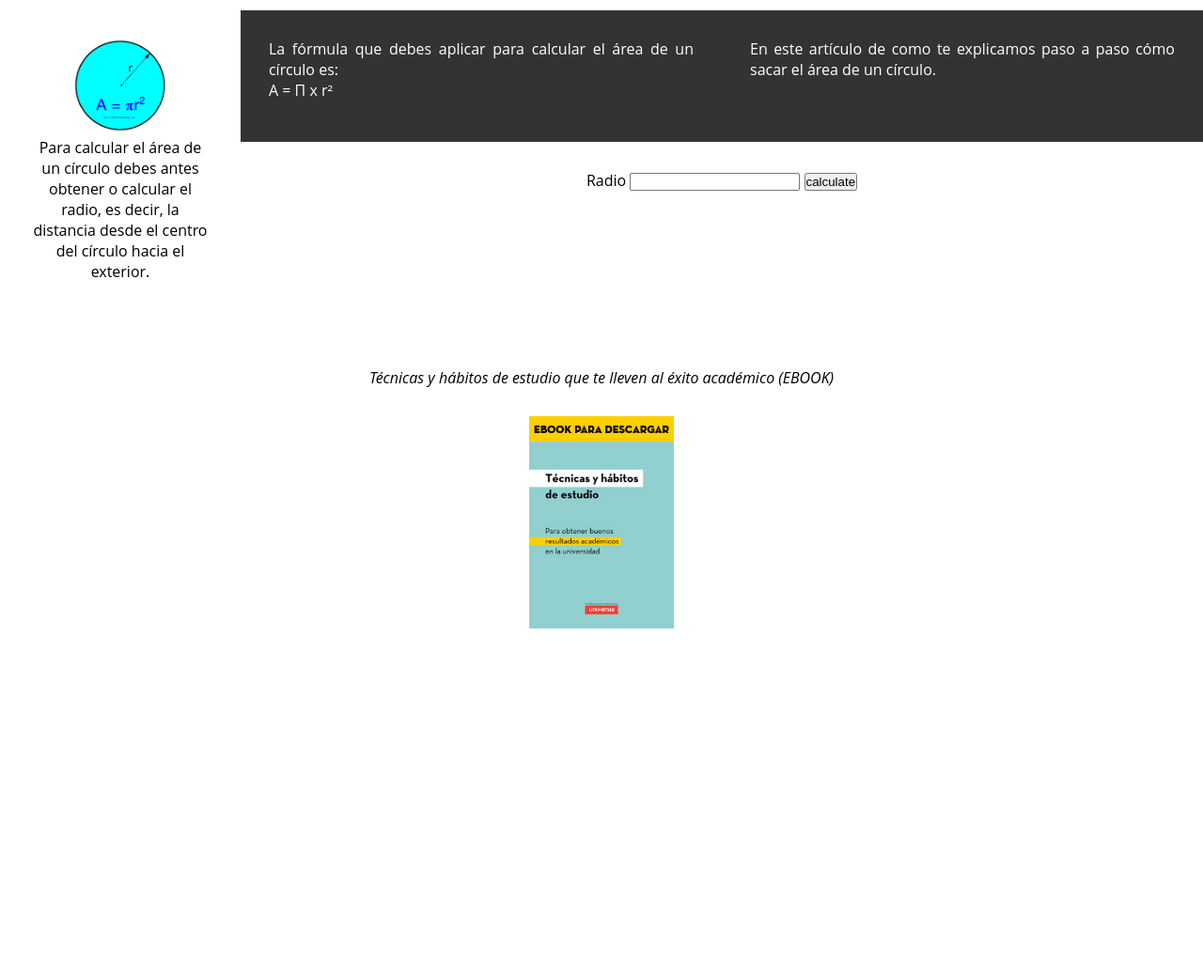
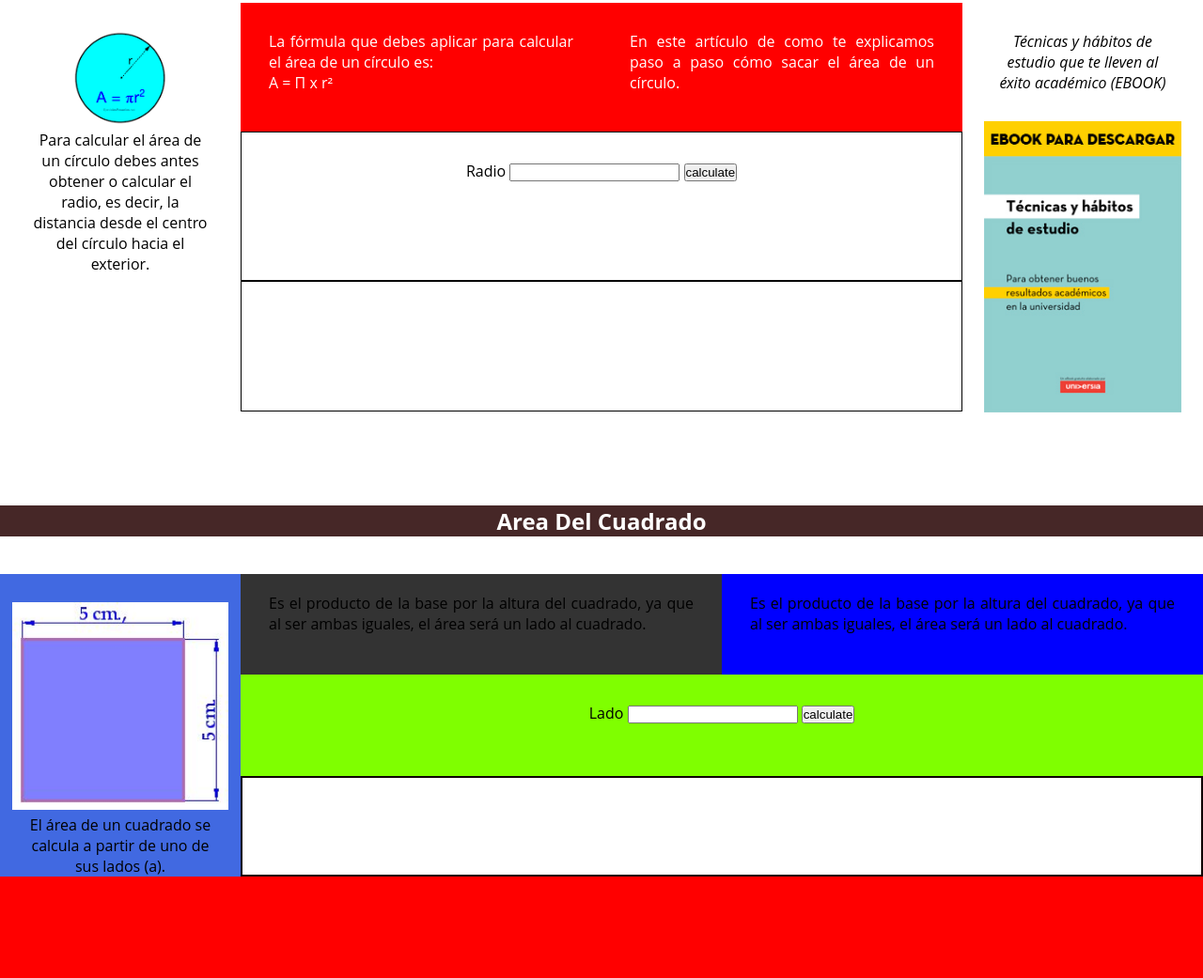
Before and after one commit to brunochan2001/Matemagia, a plain HTML site: page Index-Pagina.html in a window 1280 px wide. Shown: the part 693-1734 px from the top of the page at 94% size. Before the commit the page ends 1404 px from the top, so only its background shows below. Drawn offline with Linux system fonts and the light colour scheme.

Commit message:
Cuadrado-mobile

```diff
--- a/Index-Pagina.html
+++ b/Index-Pagina.html
@@ -43,12 +43,8 @@
        </div>
     </div>
 
-    <br>
-    <br>
-    <br>
-    <br>
 
-    <h2>Area del Circulo</h2>
+    <h2 class="title2">Area del Circulo</h2>
     <section class="grid-circulo">
         <header class="cabe">
             <img src="/imagenes/descarga.png" class="img-circulo" alt="img">
@@ -77,6 +73,37 @@
     </section>
 
 
+    <h2 class="title2"> Area Del Cuadrado</h2>
+    <section class="grid-cuadrado">
+      <header class="cabe1">
+        <img src="/imagenes/cuadrado.jpg" alt="img" class="img-cuadrado">
+        <p class="text-cuadrado">El área de un cuadrado se calcula a partir de uno de sus lados (a).</p>
+      </header>
+      <article class="content-3">
+        <p class="text-cuadrado">
+          Es el producto de la base por la altura del cuadrado, ya que al ser ambas iguales, el área será un lado al cuadrado.
+        </p>
+      </article>
+      <article class="content-4">
+        <p class="text-cuadrado">Es el producto de la base por la altura del cuadrado, ya que al ser ambas iguales, el área será un lado al cuadrado.</p>
+      </article>
+      <aside class="Sidebar-3">
+        <form id="form4">
+        <label for="number-8">Lado </label>
+        <input type="number" name="number8" id="number-8">
+        <input type="submit" value="calculate">
+        </form>
+      </aside>
+      <aside class="Sidebar-4">
+        <p id="result4"></p>
+      </aside>
+      <footer class="footer1">
+
+      </footer>
+    </section>
+
+
+
 
     <script src="/javas.js"></script>
 
--- a/javas.js
+++ b/javas.js
@@ -11,3 +11,18 @@ form2.addEventListener(`submit`,(e) =>{
     e.target.reset()
     }
 })
+
+
+const form4 = document.getElementById(`form4`)
+const resultElement4 = document.getElementById(`result4`)
+
+form4.addEventListener(`submit`,(e) =>{
+    e.preventDefault()
+    if(e.target.number8.value != `` && e.target.number8.value > 0){
+    const number8 = parseInt(e.target.number8.value)
+    const result4 =  number8 * number8
+    resultElement4.textContent = `El area del Cuadrado es = ${result4}`
+
+    e.target.reset()
+    }
+})
--- a/styles..css
+++ b/styles..css
@@ -35,6 +35,7 @@ body{
     grid-area: titulo;
     height: 20%;
     text-align: center;
+
 }
 .img{
     width: 100%;
@@ -75,6 +76,15 @@ body{
 
 
 /* Grid Circulo */
+.title2{
+
+    margin-top: 80px;
+    background-color: #333;
+    text-align: center;
+    color: #fff;
+}
+
+
 .grid-circulo{
     margin-top: 40px;
     display: grid;
@@ -117,12 +127,15 @@ body{
     padding-top: 30px;
 
 
+
+
   }
   .Sidebar-2{
     grid-area: sidebar2;
     /* background-color: teal; */
     text-align: center;
     padding: 30px 0 ;
+    border: solid 2px rgb(15, 2, 2)
 
 
 
@@ -147,6 +160,78 @@ padding: 0 30px;
 height: 80%;
 padding-top: 30px;
 }
+
+
+
+
+/* GRID CUADRADO */
+.grid-cuadrado{
+    margin-top: 40px;
+    display: grid;
+    grid-template-columns: 20% 40% 40%;
+    grid-template-rows: repeat(4,1fr);
+    grid-template-areas:
+    "cabe1 content3 content4"
+    "cabe1 sidebar3 sidebar3 "
+    "cabe1 sidebar4 sidebar4"
+    "footer1 footer1 footer1";
+}
+.cabe1{
+    grid-area: cabe1;
+    background-color: royalblue;
+    text-align: center;
+    padding-top: 30px;
+
+
+
+
+  }
+
+  .content-3{
+    grid-area: content3;
+    text-align: justify;
+    padding-top: 20px;
+    background-color: #333;
+
+  }
+  .content-4{
+    grid-area: content4;
+    text-align: justify;
+    padding-top: 20px;
+    background-color: blue;
+
+
+  }
+  .Sidebar-3{
+    grid-area: sidebar3;
+    text-align: center;
+    padding-top: 30px;
+    background-color:chartreuse;
+
+
+  }
+.Sidebar-4{
+    grid-area: sidebar4;
+    text-align: center;
+    padding: 30px 0 ;
+    border: solid 2px rgb(15, 2, 2)
+
+
+  }
+.footer1{
+    grid-area: footer1;
+    background-color: red;
+  }
+
+.img-cuadrado{
+width:90%;
+}
+.text-cuadrado{
+padding: 0 30px;
+}
+
+
+
 
 
 
@@ -181,6 +266,7 @@ padding: 0 30px;
         grid-template-areas:
         "titulo videos"
         "imagen videos";
+
 
     }
     .titulo{
@@ -222,4 +308,60 @@ padding: 0 30px;
         text-align: center;
         padding-top: 30px;
     }
+
+
+    /* Grid circulo */
+    .title2{
+
+        background-color: rgb(70, 39, 39);
+        text-align: center;
+        color: #fff;
+        margin-bottom: 40px;
     }
+
+    .grid-circulo{
+        margin-top: 10px;
+        display: grid;
+        grid-template-columns: 20% 30% 30% 20%;
+        grid-template-rows: 30% 35% 35%;
+        grid-template-areas:
+        "cabe content-1 content-2 footer"
+        "cabe sidebar sidebar footer "
+        "cabe sidebar2 sidebar2 footer"
+      }
+
+      .cabe{
+        grid-area: cabe;
+      }
+
+      .content-1{
+        grid-area: content-1;
+        background-color: red;
+      }
+
+      .content-2{
+        grid-area: content-2;
+        background-color: red;
+      }
+
+      .Sidebar{
+        grid-area: sidebar;
+        border: solid 1px black;
+      }
+
+      .Sidebar-2{
+        grid-area: sidebar2;
+        border: solid 1px black;
+        margin-bottom: 20px;
+
+      }
+      .footer{
+        grid-area: footer;
+      }
+
+
+
+
+
+
+}
```
Also changed, not shown: imagenes/cuadrado.jpg (added). Lines whose indentation alone changed are shown as unchanged.
